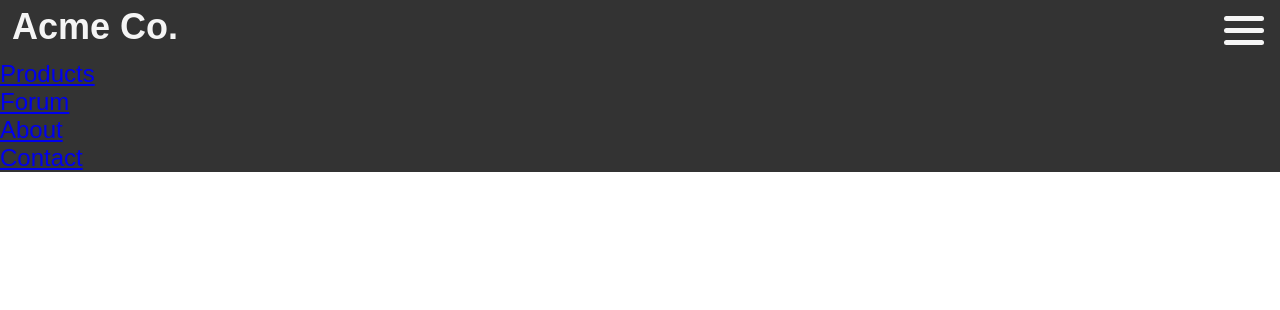
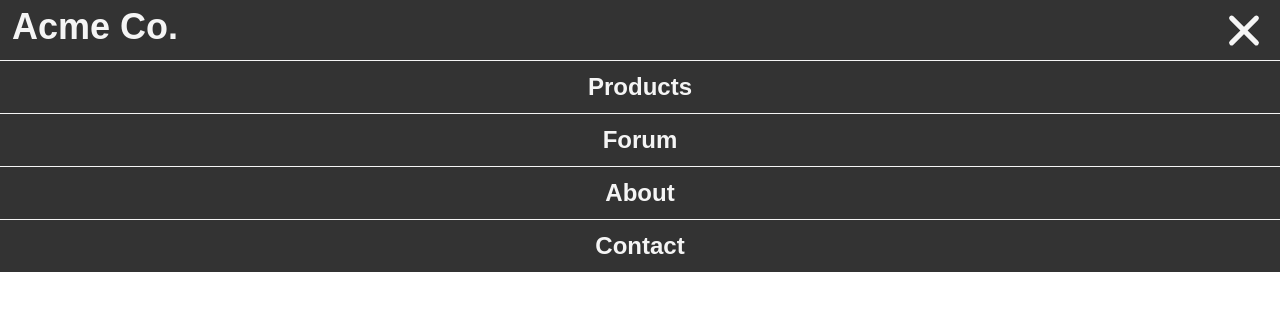
Before and after one commit to Intira-72/css-learning-project, a plain HTML site: page Chapter 21 - Animated Responsive Navbar/menu.html in a window 1280 px wide. Drawn offline with Linux system fonts and the light colour scheme.

Commit message:
Update: Chapter 21
- Create the Dropdown Menu and Success

```diff
--- a/Chapter 21 - Animated Responsive Navbar/css/menu.css
+++ b/Chapter 21 - Animated Responsive Navbar/css/menu.css
@@ -68,3 +68,69 @@ header {
 .menu-icon::after {
    transform: translate(-20px, 12px);
 }
+
+:is(header:hover, header:focus-within) .menu-icon {
+    background-color: transparent;
+    transform: rotate(720deg);
+}
+
+:is(header:hover, header:focus-within) .menu-icon::before {
+    transform: translateX(-20px) rotate(45deg);
+}
+
+:is(header:hover, header:focus-within) .menu-icon::after {
+    transform: translateX(-20px) rotate(-45deg);
+}
+
+:is(header:hover, header:focus-within) nav {
+    display: block;
+}
+
+nav {
+    background-color: var(--HEADER-BGCOLOR);
+    display: none;
+    transform-origin: top center;
+    animation: showMenu 0.5s ease-in-out forwards;
+}
+
+@keyframes showMenu {
+    0% {
+        transform: scaleY(0);
+    }
+    80% {
+        transform: scaleY(1.2);
+    }
+    100% {
+        transform: scaleY(1);
+    }
+}
+
+nav ul {
+    list-style-type: none;
+    display: flex;
+    flex-flow: column nowrap;
+}
+
+nav li {
+    padding: 0.5rem;
+    border-top: 1px solid var(--HEADER-COLOR);
+}
+
+nav a {
+    display: block;
+    text-align: center;
+    width: 80%;
+    margin: auto;
+}
+
+nav a:any-link {
+    color: var(--HEADER-COLOR);
+    font-weight: bold;
+    text-decoration: none;
+}
+
+nav a:hover,
+nav a:focus {
+    transform: scale(1.2);
+    transition: all 0.3s;
+}
```
